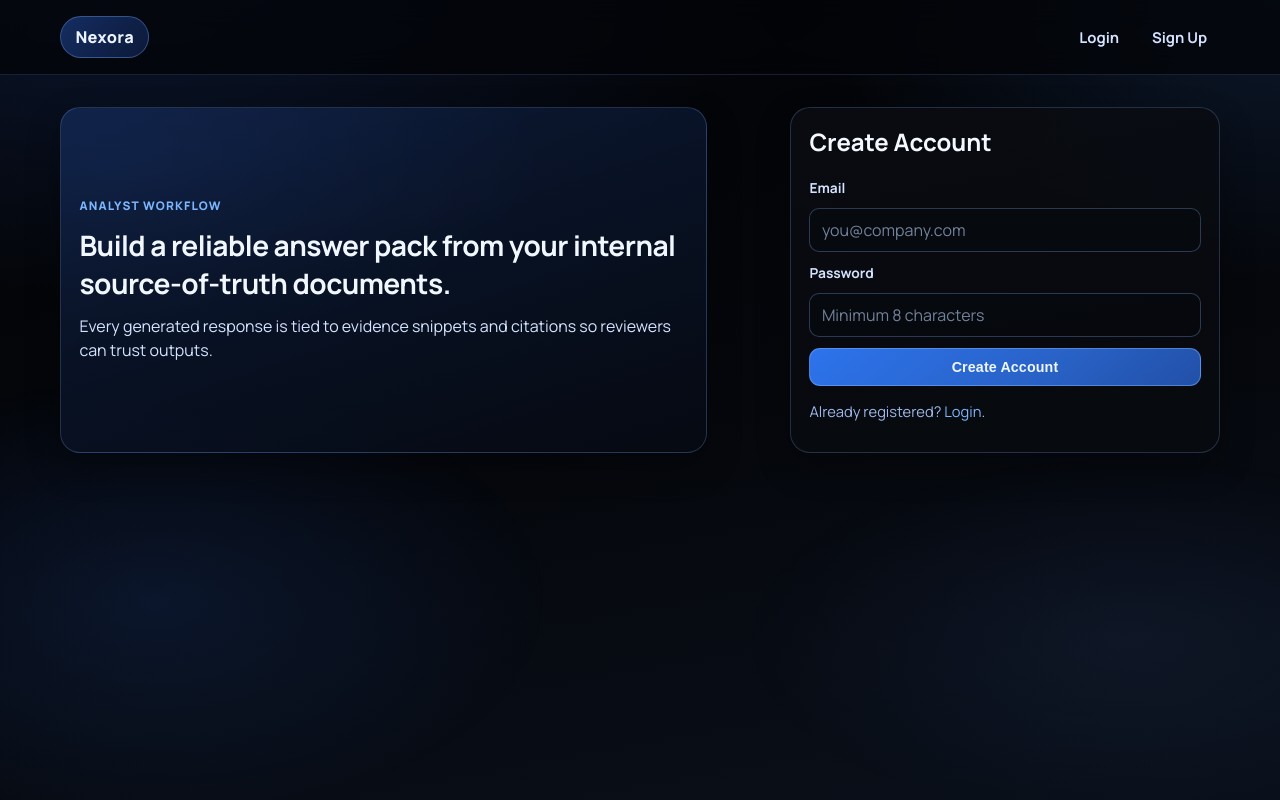
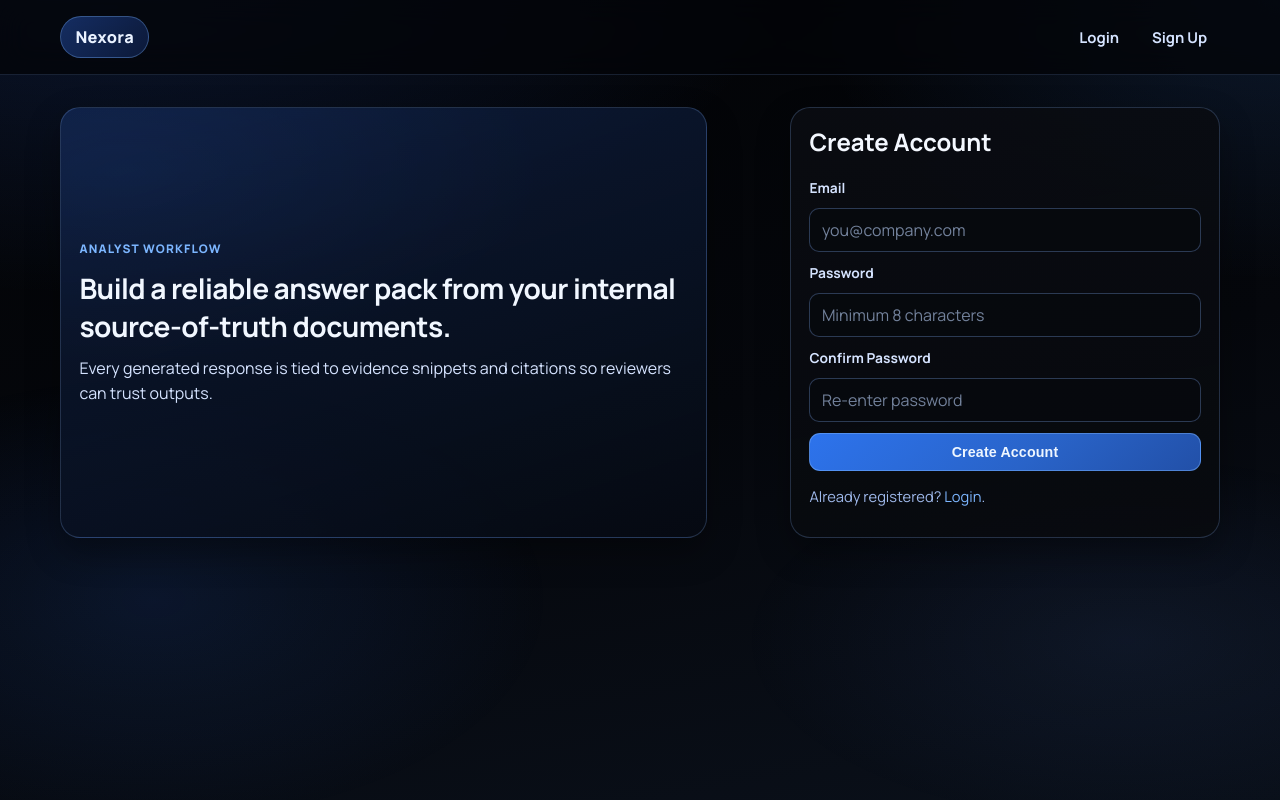
Before and after one commit to Nupreeth/Nexora, a Flask app: page /auth/signup in a window 1280 px wide. Run offline with Flask 3, Linux system fonts and the light colour scheme.

Commit message:
Add confirm-password validation to signup flow

```diff
--- a/app/routes/auth.py
+++ b/app/routes/auth.py
@@ -17,9 +17,13 @@ def signup():
     if request.method == "POST":
         email = request.form.get("email", "").strip().lower()
         password = request.form.get("password", "")
+        confirm_password = request.form.get("confirm_password", "")
 
         if not email or not password:
             flash("Email and password are required.", "error")
+            return render_template("auth/signup.html")
+        if password != confirm_password:
+            flash("Password and confirm password do not match.", "error")
             return render_template("auth/signup.html")
         if len(password) < 8:
             flash("Password must be at least 8 characters.", "error")
--- a/app/templates/auth/signup.html
+++ b/app/templates/auth/signup.html
@@ -19,6 +19,9 @@
             <label>Password</label>
             <input type="password" name="password" required placeholder="Minimum 8 characters">
 
+            <label>Confirm Password</label>
+            <input type="password" name="confirm_password" required placeholder="Re-enter password">
+
             <button type="submit">Create Account</button>
         </form>
         <p class="subtle">Already registered? <a href="{{ url_for('auth.login') }}">Login</a>.</p>
```
